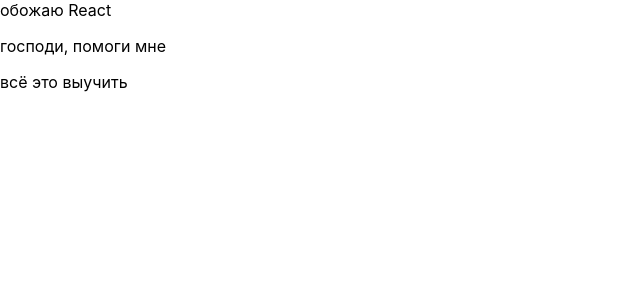
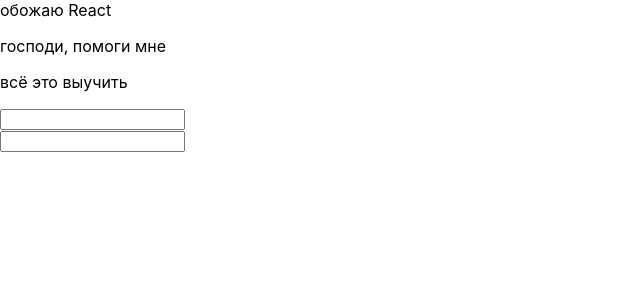
Before and after one commit to NiceBoyClick/uchebny.project, a React (Create React App) app in the folder my-app/: page / in a window 1280 px wide. Shown: the top 300 px of the page, without its empty margins (0-640 px from the left). Built offline with nearby package versions, Linux system fonts and the light colour scheme.

Commit message:
3 урок (Введение в язык JSX в React)№3

```diff
--- a/my-app/src/App.js
+++ b/my-app/src/App.js
@@ -5,6 +5,9 @@
     обожаю React
     <p>господи, помоги мне</p>
     <p>всё это выучить</p>
+    <input type={'text'}/>
+    <br/>
+    <input type={'number'}/>
   </div>;
 }
 
```
